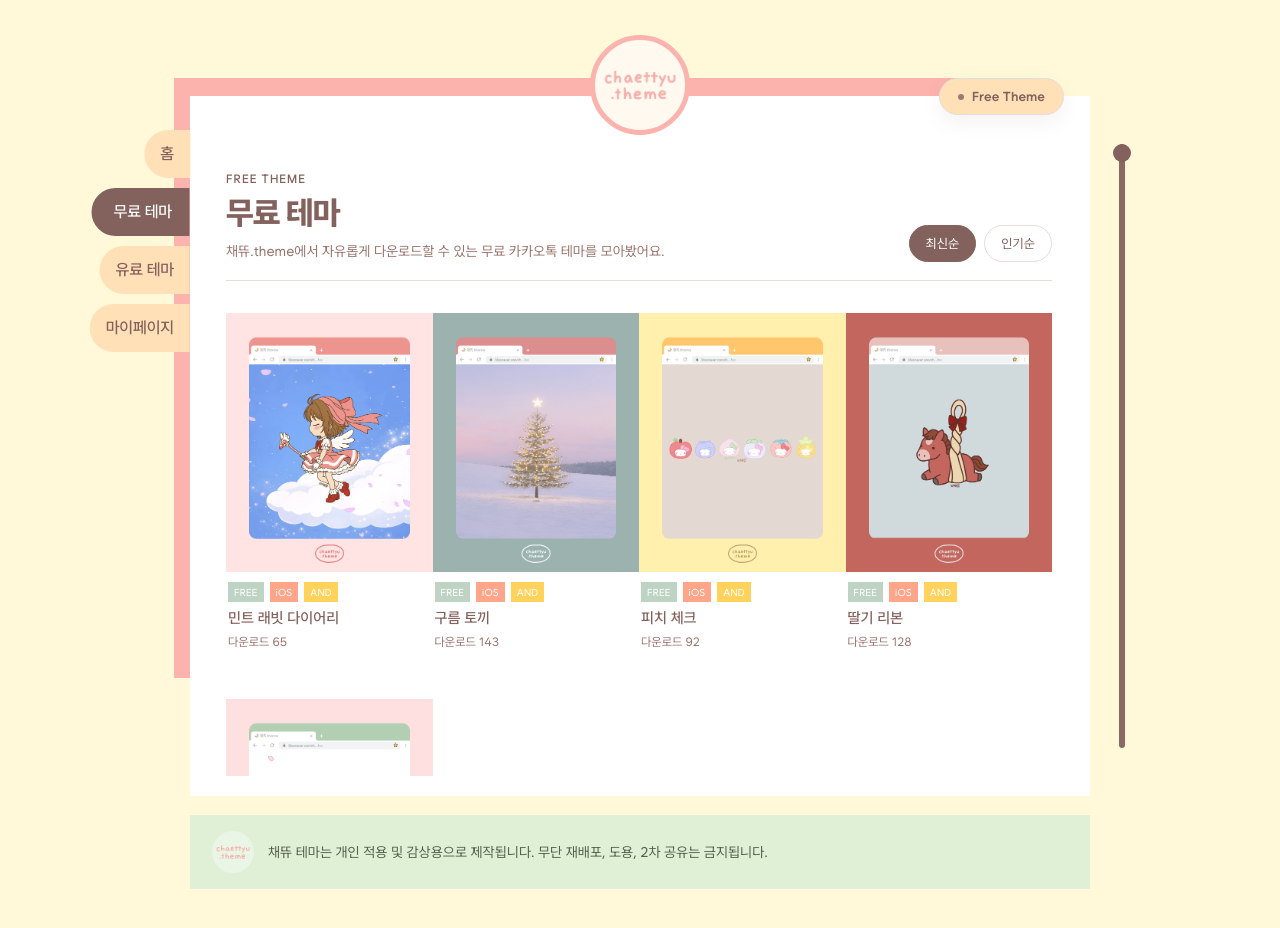
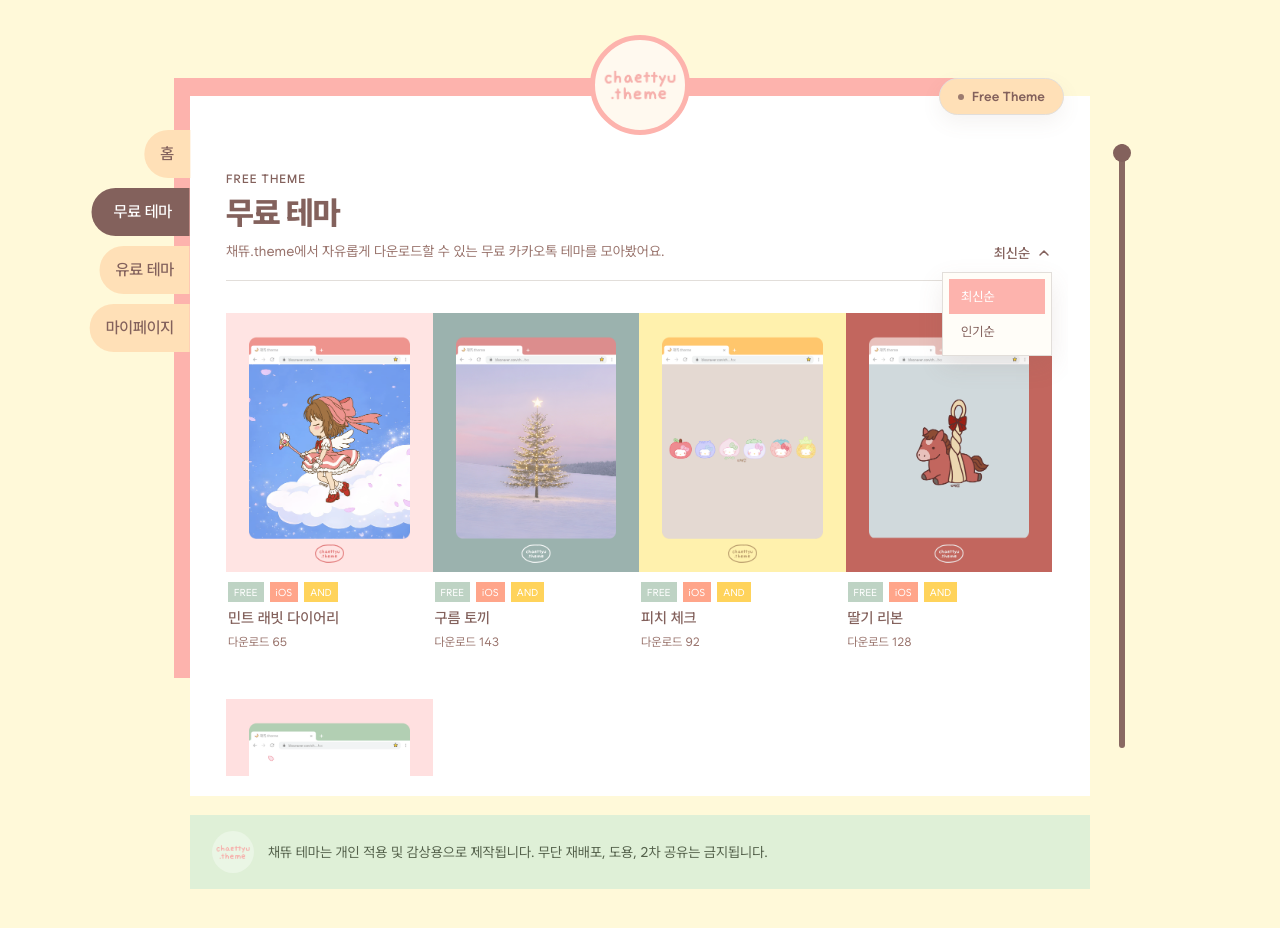
Before and after one commit to CHAEYNEE/chaettyu-theme, a Next.js app: page /themes/free in a window 1280 px wide. Both pictures are taken after a click on the button "최신순". Built offline with nearby package versions, Linux system fonts and the light colour scheme.

Commit message:
feat : 테마 목록 정렬 드롭다운 기능 추가

```diff
--- a/src/components/theme/ThemeListSection/ThemeListSection.module.css
+++ b/src/components/theme/ThemeListSection/ThemeListSection.module.css
@@ -43,34 +43,79 @@
   line-height: 1.6;
 }
 
-.filterGroup {
+.sortDropdownWrap {
+  position: relative;
+  flex-shrink: 0;
+}
+
+.sortTrigger {
+  display: inline-flex;
+  align-items: center;
+  gap: 6px;
+  padding: 0;
+  border: none;
+  background: transparent;
+  color: var(--color-text);
+  font-size: 14px;
+  font-weight: 500;
+  cursor: pointer;
+  transition: color 0.2s ease;
+}
+
+.sortTrigger:hover {
+  color: var(--color-accent-strong);
+}
+
+.sortTriggerText {
+  line-height: 1;
+}
+
+.chevronIcon {
+  width: 16px;
+  height: 16px;
+  flex-shrink: 0;
+  transition: transform 0.2s ease;
+}
+
+.chevronOpen {
+  transform: rotate(180deg);
+}
+
+.sortMenu {
+  position: absolute;
+  top: calc(100% + 10px);
+  right: 0;
+  min-width: 110px;
+  padding: 6px;
+  border: 1px solid var(--color-border);
+  background: #fffdf8;
+  box-shadow: 0 10px 24px rgba(131, 97, 92, 0.12);
+  z-index: 20;
+}
+
+.sortMenuItem {
+  width: 100%;
   display: flex;
   align-items: center;
-  gap: 8px;
-  flex-wrap: wrap;
-}
-
-.filterButton {
-  padding: 10px 16px;
-  border: 1px solid var(--color-border);
-  border-radius: 999px;
-  background: #fff;
+  padding: 10px 12px;
+  border: none;
+  background: transparent;
   color: var(--color-text);
   font-size: 13px;
+  text-align: left;
   cursor: pointer;
   transition:
     background 0.2s ease,
-    color 0.2s ease,
-    border-color 0.2s ease;
+    color 0.2s ease;
 }
 
-.filterButton:hover {
-  background: var(--color-soft);
+.sortMenuItem:hover {
+  background: var(--color-accent);
+  color: #fff;
 }
 
-.activeFilter {
-  background: var(--color-accent-strong);
-  border-color: var(--color-accent-strong);
+.activeMenuItem {
+  background: var(--color-accent);
   color: #fff;
 }
 
@@ -90,6 +135,10 @@
     font-size: 26px;
   }
 
+  .sortDropdownWrap {
+    width: 100%;
+  }
+
   .grid {
     grid-template-columns: repeat(2, minmax(0, 1fr));
     gap: 16px;
--- a/src/components/theme/ThemeListSection/ThemeListSection.tsx
+++ b/src/components/theme/ThemeListSection/ThemeListSection.tsx
@@ -1,6 +1,6 @@
 "use client";
 
-import { useMemo, useState } from "react";
+import { useEffect, useMemo, useRef, useState } from "react";
 
 import ThemeCard from "@/components/theme/ThemeCard/ThemeCard";
 import type { ThemeItem } from "@/types/theme";
@@ -15,6 +15,11 @@ type ThemeListSectionProps = {
 };
 
 type SortOption = "latest" | "popular";
+
+const sortLabelMap: Record<SortOption, string> = {
+  latest: "최신순",
+  popular: "인기순",
+};
 
 function getLatestTimestamp(item: ThemeItem) {
   return new Date(item.createdAt).getTime();
@@ -35,6 +40,8 @@ export default function ThemeListSection({
   items,
 }: ThemeListSectionProps) {
   const [sortOption, setSortOption] = useState<SortOption>("latest");
+  const [isDropdownOpen, setIsDropdownOpen] = useState(false);
+  const dropdownRef = useRef<HTMLDivElement>(null);
 
   const sortedItems = useMemo(() => {
     return [...items].sort((a, b) => {
@@ -45,6 +52,33 @@ export default function ThemeListSection({
       return getPopularityScore(b) - getPopularityScore(a);
     });
   }, [items, sortOption]);
+
+  useEffect(() => {
+    function handleClickOutside(event: MouseEvent) {
+      if (!dropdownRef.current?.contains(event.target as Node)) {
+        setIsDropdownOpen(false);
+      }
+    }
+
+    function handleEscape(event: KeyboardEvent) {
+      if (event.key === "Escape") {
+        setIsDropdownOpen(false);
+      }
+    }
+
+    document.addEventListener("mousedown", handleClickOutside);
+    document.addEventListener("keydown", handleEscape);
+
+    return () => {
+      document.removeEventListener("mousedown", handleClickOutside);
+      document.removeEventListener("keydown", handleEscape);
+    };
+  }, []);
+
+  function handleSelectSort(option: SortOption) {
+    setSortOption(option);
+    setIsDropdownOpen(false);
+  }
 
   return (
     <section className={styles.section}>
@@ -57,28 +91,65 @@ export default function ThemeListSection({
           <p className={styles.description}>{description}</p>
         </div>
 
-        <div className={styles.filterGroup} aria-label="테마 정렬">
+        <div
+          className={styles.sortDropdownWrap}
+          ref={dropdownRef}
+          aria-label="테마 정렬"
+        >
           <button
             type="button"
-            className={`${styles.filterButton} ${
-              sortOption === "latest" ? styles.activeFilter : ""
+            className={styles.sortTrigger}
+            onClick={() => setIsDropdownOpen((prev) => !prev)}
+            aria-haspopup="menu"
+            aria-expanded={isDropdownOpen}
+          >
+            <span className={styles.sortTriggerText}>
+              {sortLabelMap[sortOption]}
+            </span>
+
+            <svg
+              className={`${styles.chevronIcon} ${
+                isDropdownOpen ? styles.chevronOpen : ""
               }`}
-            onClick={() => setSortOption("latest")}
-            aria-pressed={sortOption === "latest"}
+              viewBox="0 0 20 20"
+              fill="none"
+              aria-hidden="true"
+            >
+              <path
+                d="M5 7.5L10 12.5L15 7.5"
+                stroke="currentColor"
+                strokeWidth="1.8"
+                strokeLinecap="round"
+                strokeLinejoin="round"
+              />
+            </svg>
+          </button>
+
+          {isDropdownOpen && (
+            <div className={styles.sortMenu} role="menu">
+              <button
+                type="button"
+                className={`${styles.sortMenuItem} ${
+                  sortOption === "latest" ? styles.activeMenuItem : ""
+                }`}
+                onClick={() => handleSelectSort("latest")}
+                role="menuitem"
               >
                 최신순
               </button>
 
               <button
                 type="button"
-            className={`${styles.filterButton} ${
-              sortOption === "popular" ? styles.activeFilter : ""
+                className={`${styles.sortMenuItem} ${
+                  sortOption === "popular" ? styles.activeMenuItem : ""
                 }`}
-            onClick={() => setSortOption("popular")}
-            aria-pressed={sortOption === "popular"}
+                onClick={() => handleSelectSort("popular")}
+                role="menuitem"
               >
                 인기순
               </button>
+            </div>
+          )}
         </div>
       </header>
 
```
Lines whose indentation alone changed are shown as unchanged.
